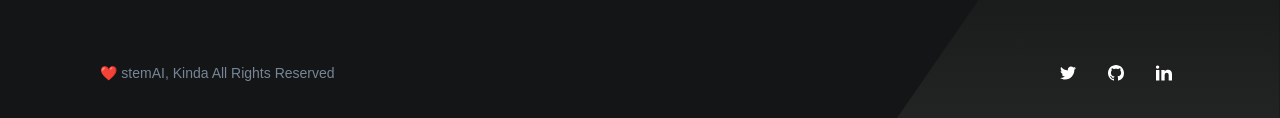
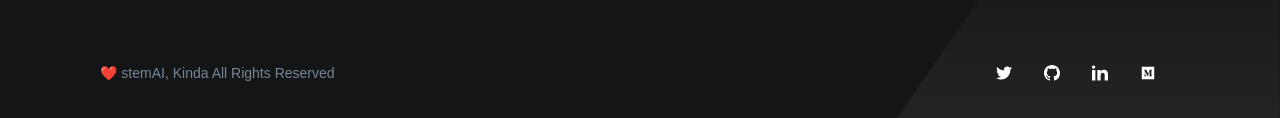
Before and after one commit to stemAI/stemai.github.io, a plain HTML site: page index.html in a window 1280 px wide. Shown: the part 1095-1213 px from the top of the page. Drawn offline with nearby package versions, Linux system fonts and the light colour scheme; a web font is replaced by a local one.

Commit message:
medium add
I fixed the problem of medium svg logo.

```diff
--- a/index.html
+++ b/index.html
@@ -455,15 +455,15 @@
 								</a>
 							</li>
 
-							<!-- <li>
+							<li>
 								<a href="https://medium.com/stemai" class="siteNav-logo u-fillTransparentBlackDarker u-flex0 u-flexCenter u-paddingTop0">
 									<span class="svgIcon svgIcon--logoMonogram svgIcon--45px is-flushLeft u-flex0 u-flexCenter u-paddingTop0">
-									<svg class="svgIcon-use" width="45" height="45">
+									<svg class="svgIcon-use" width="16" height="16" viewBox="0 0 45 45" aria-hidden="true">
 										<path d="M5 40V5h35v35H5zm8.56-12.627c0 .555-.027.687-.318 1.03l-2.457 2.985v.396h6.974v-.396l-2.456-2.985c-.291-.343-.344-.502-.344-1.03V18.42l6.127 13.364h.714l5.256-13.364v10.644c0 .29 0 .342-.185.528l-1.848 1.796v.396h9.19v-.396l-1.822-1.796c-.184-.186-.21-.238-.21-.528V15.937c0-.291.026-.344.21-.528l1.823-1.797v-.396h-6.471l-4.622 11.542-5.203-11.542h-6.79v.396l2.14 2.64c.239.292.291.37.291.768v10.353z" fill="#FFFFFF"></path>
 									</svg>
 									</span>
 								<a>
-							</li> -->
+							</li>
 						</ul>
                 	</div>
             	</div>
```
